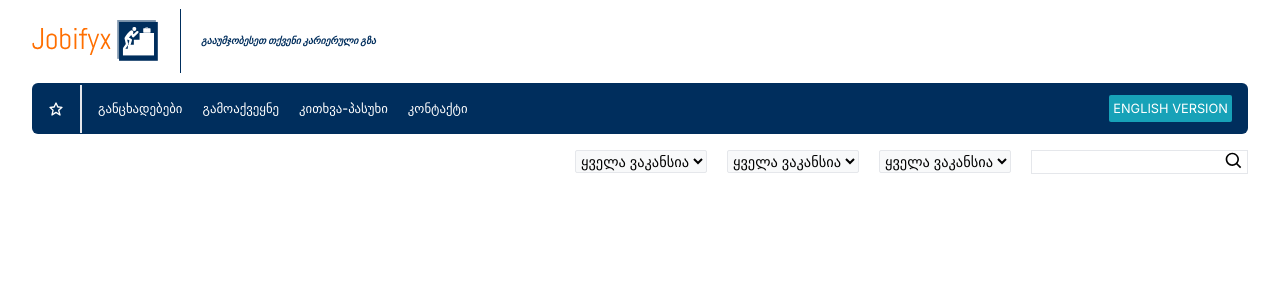
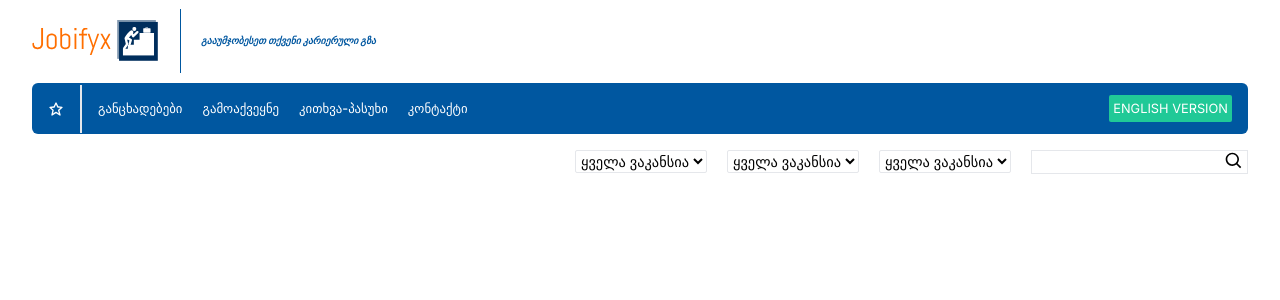
Before and after one commit to sandro21-glitch/jobifyx, a React (Vite) app: page / in a window 1280 px wide. Shown: the top 300 px of the page. Built offline with nearby package versions, Linux system fonts and the light colour scheme.

Commit message:
update tailwind.config.js

```diff
--- a/tailwind.config.js
+++ b/tailwind.config.js
@@ -4,10 +4,10 @@ module.exports = {
   theme: {
     extend: {
       colors: {
-        primary: "#002E5D", // Navy for primary buttons and navigation
-        secondary: "#17A2B8", // Teal for secondary buttons and highlights
-        accent: "#FF6F00", // Orange for attention-grabbing elements
-        background: "#F8F9FA", // Light Gray for backgrounds
+        primary: "#0057A0", // A brighter blue for primary buttons and navigation
+        secondary: "#20C997", // A more vibrant teal for secondary buttons and highlights
+        accent: "#FF8C00", // A brighter orange for attention-grabbing elements
+        background: "#FFFFFF", // Pure white for a clean and bright background
       },
     },
   },
```
